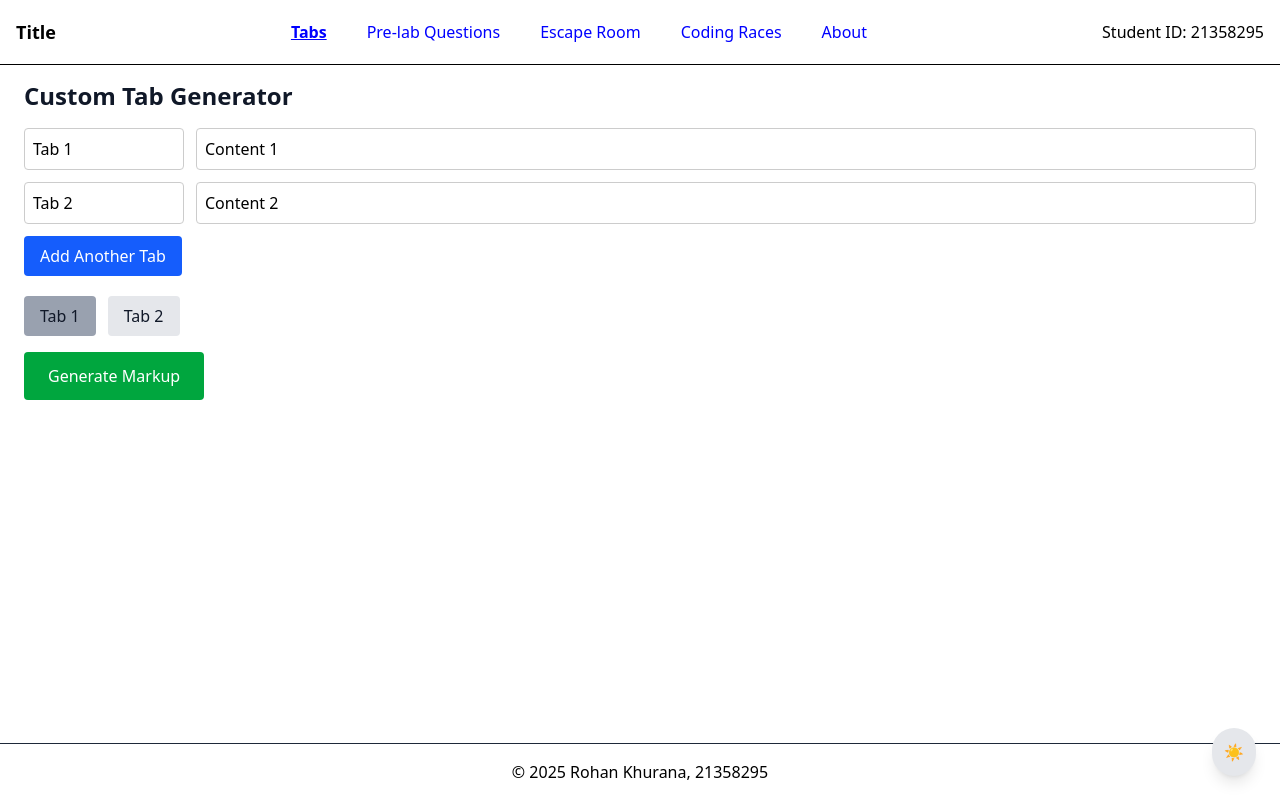
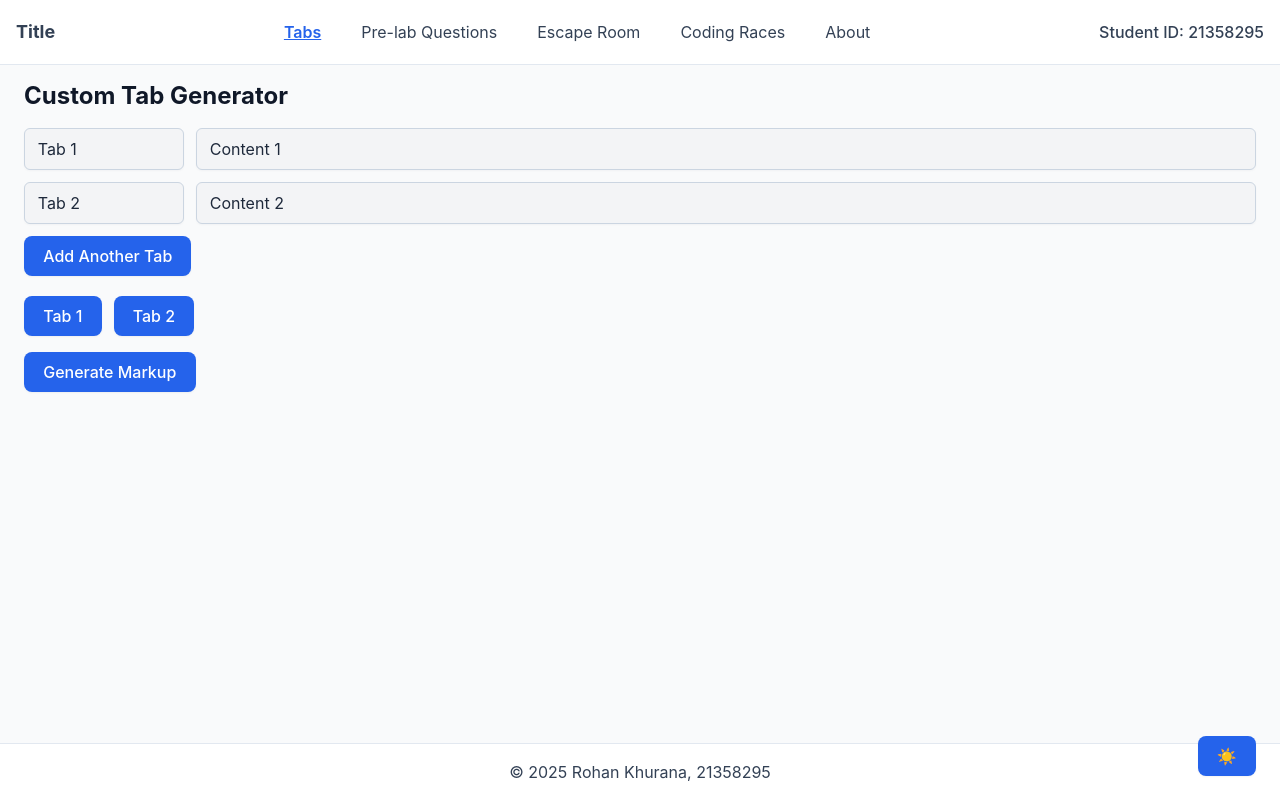
Before and after one commit to innovatewithkishlay/tab-code-generator, a Next.js app: page / in a window 1280 px wide. Built offline with nearby package versions, Linux system fonts and the light colour scheme.

Commit message:
Fix PreLab background by enforcing light mode background color

```diff
--- a/src/components/Layout.tsx
+++ b/src/components/Layout.tsx
@@ -43,7 +43,7 @@ export default function Layout({ children }: LayoutProps) {
   };
 
   return (
-    <div className="min-h-screen flex flex-col bg-white transition-colors duration-300">
+<div className="min-h-screen flex flex-col transition-colors duration-300 bg-inherit">
       <Header />
       <main className="flex-grow">{children}</main>
       <Footer />
--- a/src/pages/index.tsx
+++ b/src/pages/index.tsx
@@ -122,7 +122,7 @@ ${scriptBlock}`.trim();
   const showPreview = showMarkup;
 
   return (
-    <div className="min-h-screen flex flex-col bg-white p-6 pt-20 text-gray-900 dark:bg-gray-900 dark:text-white">
+    <div className="min-h-screen flex flex-col p-6 pt-20 text-gray-900 dark:bg-gray-900 dark:text-white">
       <h1 className="mb-4 text-2xl font-bold">Custom Tab Generator</h1>
 
       <div className="mb-5">
--- a/src/pages/pre-lab.tsx
+++ b/src/pages/pre-lab.tsx
@@ -10,7 +10,9 @@ const preLabQuestions = [
 
 const PreLab: React.FC = () => {
   return (
-    <div className="p-6 min-h-screen bg-white dark:bg-gray-900 text-gray-900 dark:text-white pt-20 font-sans">
+    <div
+      className="p-6 min-h-screen bg-gray-50 dark:bg-gray-900 text-gray-900 dark:text-gray-100 pt-20 font-sans"
+    >
       <h1 className="text-3xl mb-6">Pre-lab Questions</h1>
       <ul className="list-disc list-inside space-y-2">
         {preLabQuestions.map((question, index) => (
--- a/src/styles/globals.css
+++ b/src/styles/globals.css
@@ -1,31 +1,131 @@
 @import "tailwindcss";
 
+
+/* --- General Layout --- */
+html, body {
+  min-height: 100vh;
+}
+
 body, html {
-  background-color: white;
-  color: black;
+  background: #f9fafb;
+  color: #1e293b;
+  font-family: "Inter", sans-serif;
 }
 
 .dark body, .dark html {
-  background-color: #1a202c;
-  color: white;
+  background: #181c24;
+  color: #f1f5f9;
 }
 
-a {
-  color: blue;
+/* --- Header --- */
+header {
+  background: #fff;
+  border-bottom: 1px solid #e2e8f0;
+  color: #334155;
+  transition: background 0.3s;
+}
+.dark header {
+  background: #23293a;
+  border-bottom: 1px solid #222a3a;
+  color: #f1f5f9;
 }
 
-.dark a {
-  color: lightblue;
+/* --- Navbar --- */
+nav a {
+  color: #334155;
+  transition: color 0.2s;
+}
+nav a:hover, nav a[aria-current="page"] {
+  color: #2563eb;
+  font-weight: 600;
+}
+.dark nav a {
+  color: #cbd5e1;
+}
+.dark nav a:hover, .dark nav a[aria-current="page"] {
+  color: #38bdf8;
 }
 
-input, textarea {
-  background-color: white;
-  color: black;
-  border: 1px solid #ccc;
+/* --- Footer --- */
+footer {
+  background: #fff;
+  border-top: 1px solid #e2e8f0;
+  color: #334155;
+  padding: 1rem;
+}
+.dark footer {
+  background: #23293a;
+  border-top: 1px solid #222a3a;
+  color: #cbd5e1;
 }
 
-.dark input, .dark textarea {
-  background-color: #2d3748;
-  color: white;
-  border-color: #4a5568;
+/* --- Buttons --- */
+button, input[type="button"], input[type="submit"] {
+  background: #2563eb;
+  color: #fff;
+  border-radius: 0.5rem;
+  padding: 0.5rem 1.2rem;
+  border: none;
+  box-shadow: 0 1px 2px rgba(50,60,70,0.06);
+  font-weight: 500;
+  transition: background 0.16s;
 }
+button:hover, input[type="button"]:hover {
+  background: #1d4ed8;
+}
+button:focus, input[type="button"]:focus {
+  outline: 2px solid #38bdf8;
+  outline-offset: 2px;
+}
+.dark button, .dark input[type="button"], .dark input[type="submit"] {
+  background: #2563eb;
+  color: #f1f5f9;
+}
+.dark button:hover {
+  background: #60a5fa;
+}
+
+/* --- Inputs & Textareas --- */
+input[type="text"], textarea {
+  background: #f3f4f6;
+  border: 1px solid #cbd5e1;
+  border-radius: 0.375rem;
+  color: #1e293b;
+  padding: 0.5rem 0.8rem;
+  transition: border 0.2s, background 0.2s;
+}
+input[type="text"]:focus, textarea:focus {
+  border-color: #2563eb;
+  outline: none;
+}
+.dark input[type="text"], .dark textarea {
+  background: #242b37;
+  color: #f1f5f9;
+  border: 1px solid #334155;
+}
+.dark input[type="text"]:focus, .dark textarea:focus {
+  border-color: #60a5fa;
+}
+
+/* --- Tabs & Content Boxes --- */
+.border, .tab-pane {
+  border: 1.5px solid #cbd5e1;
+  background: #fff;
+  border-radius: 0.5rem;
+  color: #1e293b;
+  box-shadow: 0 1px 2px rgba(50,60,70,0.04);
+}
+.dark .border, .dark .tab-pane {
+  border: 1.5px solid #334155;
+  background: #23293a;
+  color: #f1f5f9;
+  box-shadow: 0 1px 2px rgba(10,20,40,0.16);
+}
+
+/* --- Scrollbar for dark mode --- */
+.dark ::-webkit-scrollbar {
+  background: #23293a;
+}
+.dark ::-webkit-scrollbar-thumb {
+  background: #334155;
+}
```
